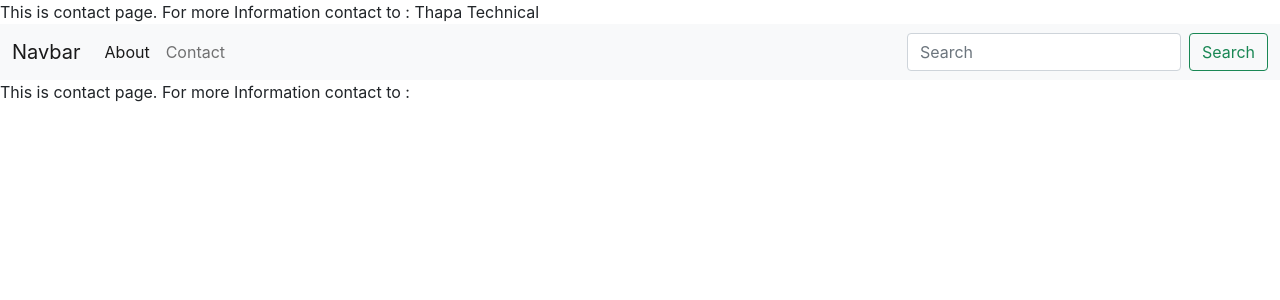
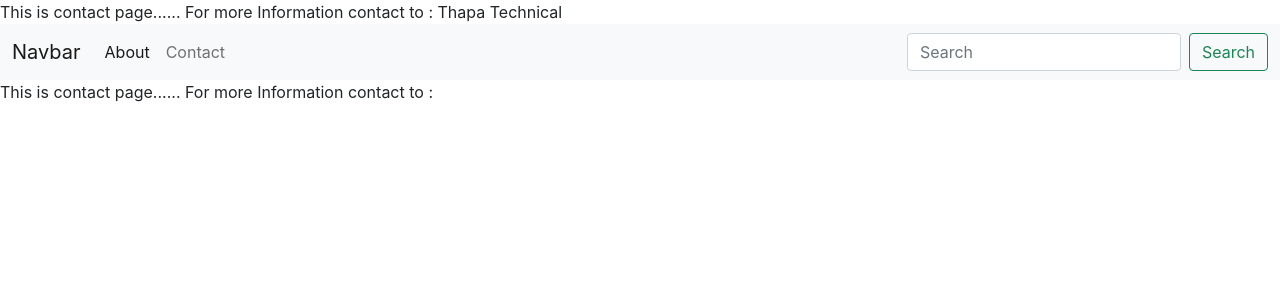
Before and after one commit to anjanisingh17/inotebook, a React (Create React App) app: page /contact in a window 1280 px wide. Shown: the top 300 px of the page. Built offline with nearby package versions, Linux system fonts and the light colour scheme.

Commit message:
latest night

```diff
--- a/src/components/Contact.jsx
+++ b/src/components/Contact.jsx
@@ -9,7 +9,7 @@ function Contact() {
 
 
     return (
-    <div>This is contact page. For more Information contact to : {fname} {lname}</div>
+    <div>This is contact page...... For more Information contact to : {fname} {lname}</div>
   )
 }
 
```
